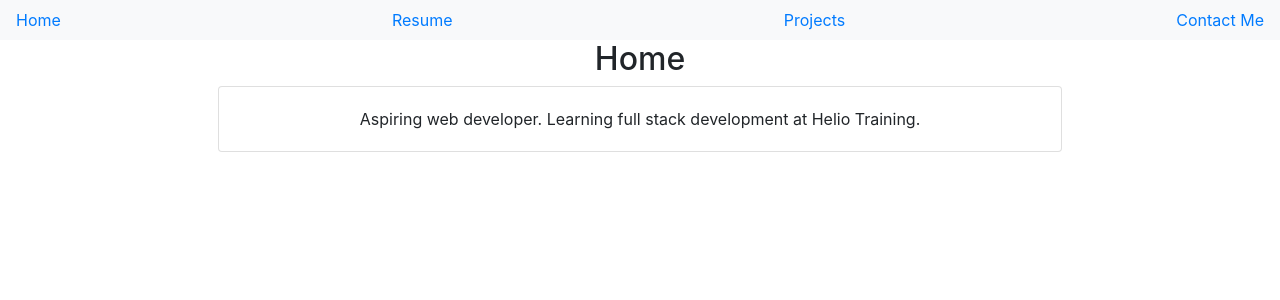
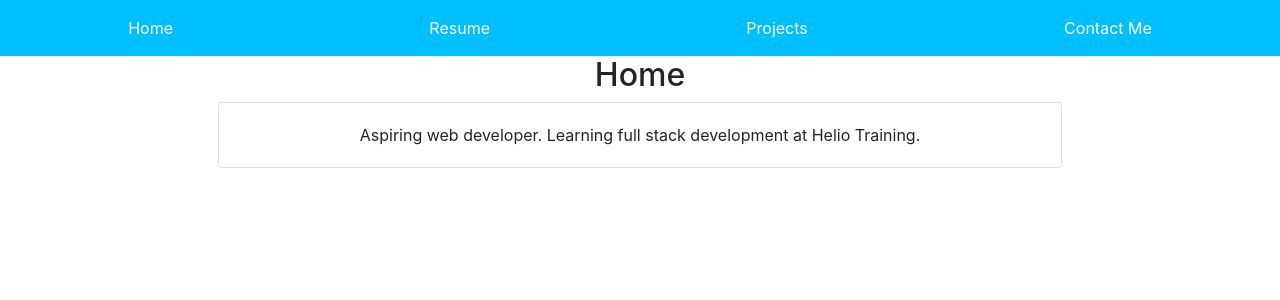
Before and after one commit to jpeavler/Portfolio-Mk2, a React (Create React App) app: page / in a window 1280 px wide. Shown: the top 300 px of the page. Built offline with nearby package versions, Linux system fonts and the light colour scheme.

Commit message:
Restyled Navbar

```diff
--- a/src/App.css
+++ b/src/App.css
@@ -1,3 +1,19 @@
 .App {
   text-align: center;
 }
+nav{
+  width: 100vw;
+  display: flex;
+  flex-flow: row wrap;
+  justify-content: space-around;
+  background-color: deepskyblue;
+}
+nav .NavLink{
+  text-decoration: none;
+  color: white;
+  display: block;
+  padding: 1em;
+}
+nav .NavLink:hover{
+  background-color: #1565C0
+}
--- a/src/components/NavBar.js
+++ b/src/components/NavBar.js
@@ -6,12 +6,12 @@ import {
 
 const NavBar = () =>{
     return(
-        <Navbar color="light">
+        <nav>
             <Link to='/' className="NavLink">Home</Link>
             <Link to='/Resume' className="NavLink">Resume</Link>
             <Link to='/Projects' className="NavLink">Projects</Link>
             <Link to='/Contact' className="NavLink">Contact Me</Link>
-        </Navbar>
+        </nav>
     )
 }
 
```
